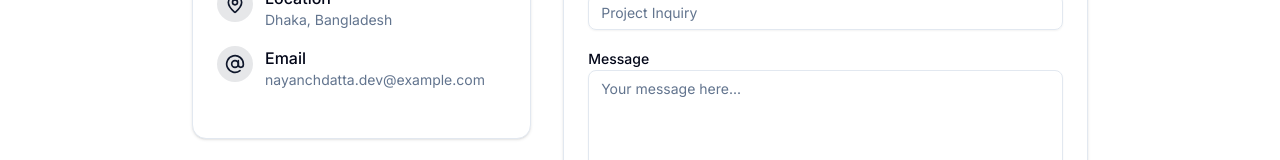
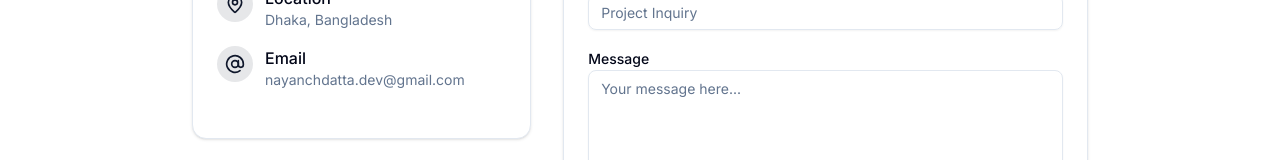
Before and after one commit to nchdatta/personal-portfolio-nextjs, a Next.js app: page /contact in a window 1280 px wide. Shown: the part 355-515 px from the top of the page. Built offline with nearby package versions, Linux system fonts and the light colour scheme.

Commit message:
fix: update email address in contact-nfo.tsx for accuracy

```diff
--- a/src/components/pages/contact/contact-nfo.tsx
+++ b/src/components/pages/contact/contact-nfo.tsx
@@ -40,7 +40,7 @@ const ContactInfo = () => {
               <div>
                 <h3 className="font-medium">Email</h3>
                 <p className="text-sm text-muted-foreground">
-                  nayanchdatta.dev@example.com
+                  nayanchdatta.dev@gmail.com
                 </p>
               </div>
             </div>
```
